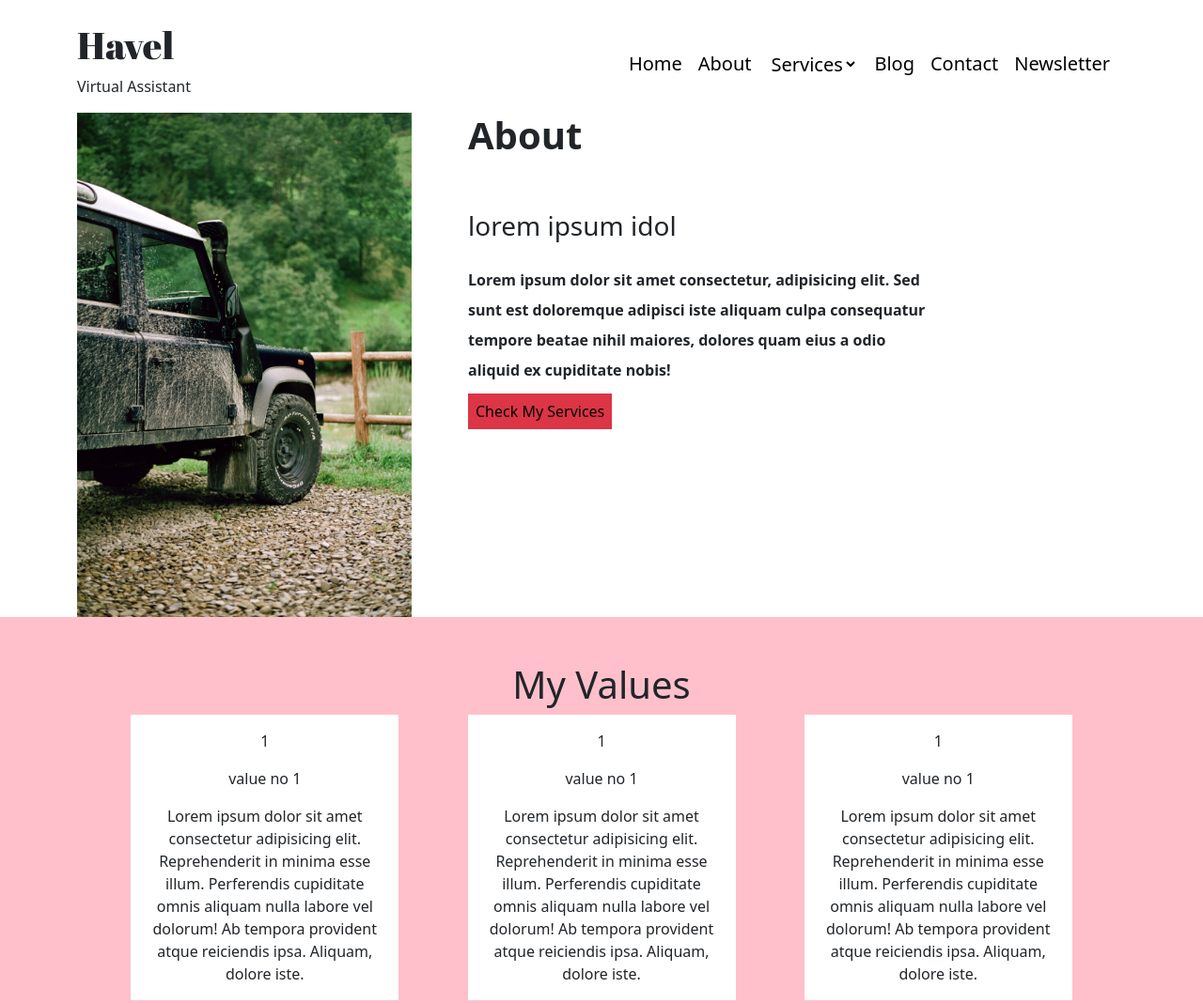
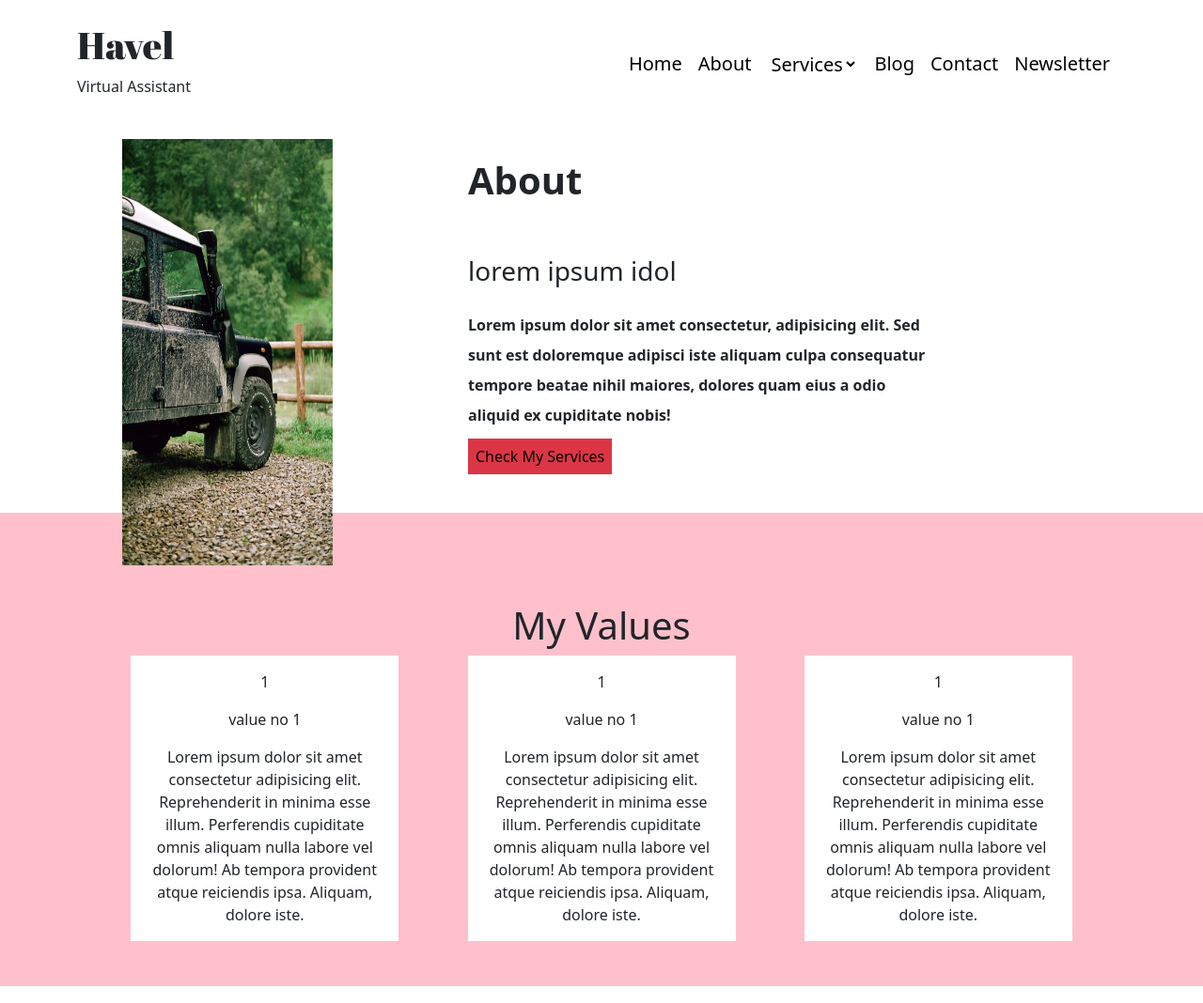
Before and after one commit to Itsajay12/Havel-website, a plain HTML site: page index.html in a window 1280 px wide. Shown: the top 1068 px of the page at 94% size. Drawn offline with nearby package versions, Linux system fonts and the light colour scheme.

Commit message:
changes made on image

```diff
--- a/index.html
+++ b/index.html
@@ -1,17 +1,15 @@
 <!doctype html>
 <html lang="en">
+
 <head>
     <meta charset="utf-8">
     <meta name="viewport" content="width=device-width, initial-scale=1">
     <title>Bootstrap demo</title>
-        <link
-            href="https://cdn.jsdelivr.net/npm/bootstrap@5.3.2/dist/css/bootstrap.min.css"
-            rel="stylesheet"
-            integrity="sha384-T3c6CoIi6uLrA9TneNEoa7RxnatzjcDSCmG1MXxSR1GAsXEV/Dwwykc2MPK8M2HN"
-            crossorigin="anonymous"
-        >
+    <link href="https://cdn.jsdelivr.net/npm/bootstrap@5.3.2/dist/css/bootstrap.min.css" rel="stylesheet"
+        integrity="sha384-T3c6CoIi6uLrA9TneNEoa7RxnatzjcDSCmG1MXxSR1GAsXEV/Dwwykc2MPK8M2HN" crossorigin="anonymous">
     <link rel="stylesheet" href="style.css">
 </head>
+
 <body>
     <!--Section 1-->
     <header id="#header">
@@ -48,15 +46,11 @@
     </header>
     <!--Section 2-->
     <section id="#section2">
-            <div class="hero container">
+        <div class="hero container my-5">
             <div class="row">
                 <div class="col-lg-4 s2-img">
-                        <img
-                            src="images/photo-1695031786586-cf9bf5c5a705.avif"
-                            alt=""
-                            width="100%"
-                            height="100%"
-                        >
+                    <img src="images/photo-1695031786586-cf9bf5c5a705.avif" alt="" height="550px"
+                        class="  w-25  pos  p-5">
                 </div>
                 <div class="col-lg-8 px-5">
                     <h1 class="fw-bold">
@@ -75,24 +69,30 @@
     </section>
     <!--Section 3-->
     <section id="section3">
-            <div class="container-fluid banner h-75 w-100">
-                <div class="container pt-5 pb-5">
-                    <h1 class="text-center fw-light ">My Values</h1>
+        <div class="container-fluid banner h-100 w-100 mt-5 ">
+            <div class="container pt-5 pb-5  ">
+                <h1 class="text-center fw-light pt-5">My Values</h1>
                 <div class="row  justify-content-evenly gap-1">
                     <div class="col-lg-3 bg-white d-block   ">
                         <p class="text-center mt-3">1</p>
-                            <p class="text-center">value no  1</p>
-                            <p class="w-750 text-center">Lorem ipsum dolor sit amet consectetur adipisicing elit. Reprehenderit in minima esse illum. Perferendis cupiditate omnis aliquam nulla labore vel dolorum! Ab tempora provident atque reiciendis ipsa. Aliquam, dolore iste.</p>
+                        <p class="text-center">value no 1</p>
+                        <p class="w-750 text-center">Lorem ipsum dolor sit amet consectetur adipisicing elit.
+                            Reprehenderit in minima esse illum. Perferendis cupiditate omnis aliquam nulla labore vel
+                            dolorum! Ab tempora provident atque reiciendis ipsa. Aliquam, dolore iste.</p>
                     </div>
                     <div class="col-lg-3 bg-white d-block   ">
                         <p class="text-center mt-3">1</p>
-                            <p class="text-center">value no  1</p>
-                            <p class="w-750 text-center">Lorem ipsum dolor sit amet consectetur adipisicing elit. Reprehenderit in minima esse illum. Perferendis cupiditate omnis aliquam nulla labore vel dolorum! Ab tempora provident atque reiciendis ipsa. Aliquam, dolore iste.</p>
+                        <p class="text-center">value no 1</p>
+                        <p class="w-750 text-center">Lorem ipsum dolor sit amet consectetur adipisicing elit.
+                            Reprehenderit in minima esse illum. Perferendis cupiditate omnis aliquam nulla labore vel
+                            dolorum! Ab tempora provident atque reiciendis ipsa. Aliquam, dolore iste.</p>
                     </div>
                     <div class="col-lg-3 bg-white d-block   ">
                         <p class="text-center mt-3">1</p>
-                            <p class="text-center">value no  1</p>
-                            <p class="w-750 text-center">Lorem ipsum dolor sit amet consectetur adipisicing elit. Reprehenderit in minima esse illum. Perferendis cupiditate omnis aliquam nulla labore vel dolorum! Ab tempora provident atque reiciendis ipsa. Aliquam, dolore iste.</p>
+                        <p class="text-center">value no 1</p>
+                        <p class="w-750 text-center">Lorem ipsum dolor sit amet consectetur adipisicing elit.
+                            Reprehenderit in minima esse illum. Perferendis cupiditate omnis aliquam nulla labore vel
+                            dolorum! Ab tempora provident atque reiciendis ipsa. Aliquam, dolore iste.</p>
                     </div>
                 </div>
             </div>
@@ -100,23 +100,23 @@
     </section>
     <!--Section 4-->
     <section id="section4">
-            <div class="container-fluid  h-75 w-100 pb-5">
-                <div class="container pt-5">
+        <div class="container-fluid  h-75 w-100 pb-5  "">
+                <div class=" container pt-5">
             <h1 class="text-center fw-light ">Talk me about...</h1>
             <div class="row  justify-content-evenly gap-1 pt-5 pb-5">
                 <div class="col-lg-3     ">
                     <img src="images/img1.avif" alt="" class="w-100 h-50">
-                            <p class="text-center pt-3">value no  1</p>
+                    <p class="text-center pt-3">value no 1</p>
                     <p>lorem loremloeehdjudhjkshsdhjbn</p>
                 </div>
                 <div class="col-lg-3     ">
                     <img src="images/img2.avif" alt="" class="w-100 h-50">
-                            <p class="text-center pt-3">value no  1</p>
+                    <p class="text-center pt-3">value no 1</p>
                     <p>lorem loremloeehdjudhjkshsdhjbn</p>
                 </div>
                 <div class="col-lg-3     ">
                     <img src="images/img3.avif" alt="" class="w-100 h-50">
-                            <p class="text-center pt-3">value no  1</p>
+                    <p class="text-center pt-3">value no 1</p>
                     <p>lorem loremloeehdjudhjkshsdhjbn</p>
                 </div>
             </div>
@@ -130,7 +130,7 @@
     <section id="section5">
         <div class="container">
             <div class="row pt-5 pb-5">
-                    <div class="col-sm-4  d-flex ">
+                <div class="col-sm-4   ">
                     <h5 class="text-center"> Learn To Planning
                         </h3>
                         <h6 class="text-danger pt-5 text-center ">Download</h6>
@@ -154,6 +154,9 @@
             </div>
         </div>
     </section>
-        <script src="https://cdn.jsdelivr.net/npm/bootstrap@5.3.2/dist/js/bootstrap.bundle.min.js" integrity="sha384-C6RzsynM9kWDrMNeT87bh95OGNyZPhcTNXj1NW7RuBCsyN/o0jlpcV8Qyq46cDfL" crossorigin="anonymous"></script>
+    <script src="https://cdn.jsdelivr.net/npm/bootstrap@5.3.2/dist/js/bootstrap.bundle.min.js"
+        integrity="sha384-C6RzsynM9kWDrMNeT87bh95OGNyZPhcTNXj1NW7RuBCsyN/o0jlpcV8Qyq46cDfL"
+        crossorigin="anonymous"></script>
 </body>
+
 </html>
--- a/style.css
+++ b/style.css
@@ -35,3 +35,8 @@ select{
 #section5{
     background-color: pink;
 }
+.pos{
+    position: absolute;
+    top: 100px;
+
+}
```
Lines whose indentation alone changed are shown as unchanged.
